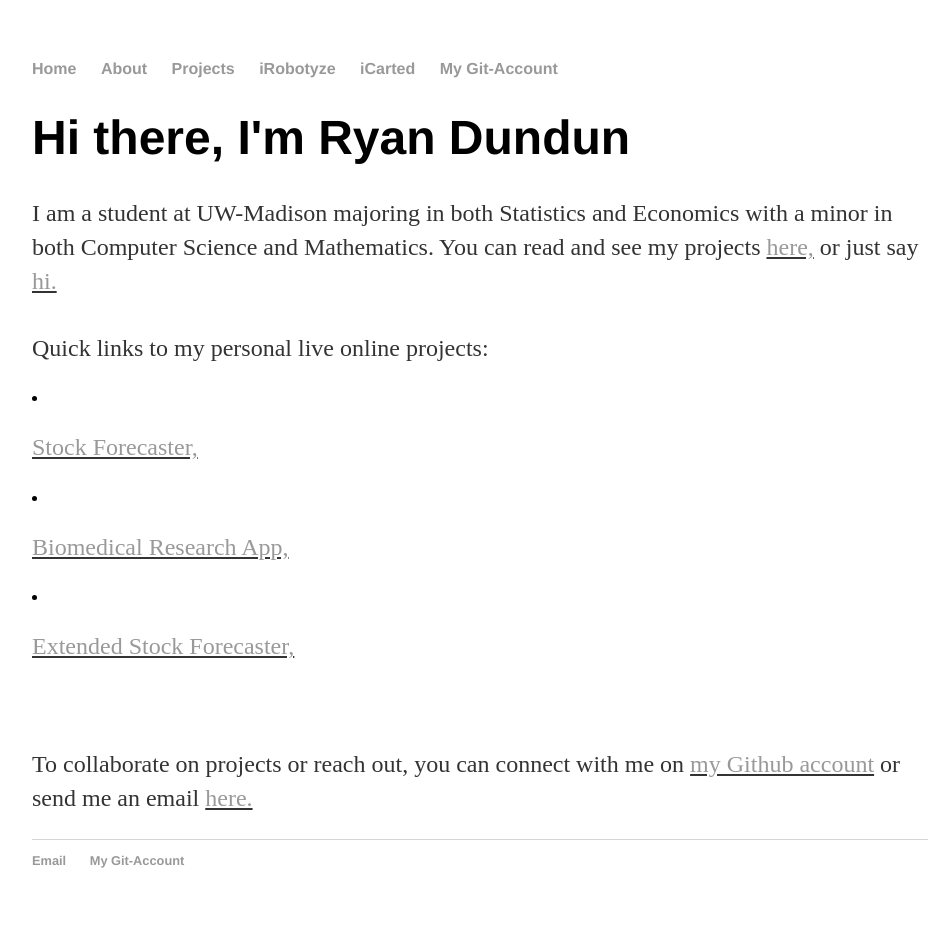
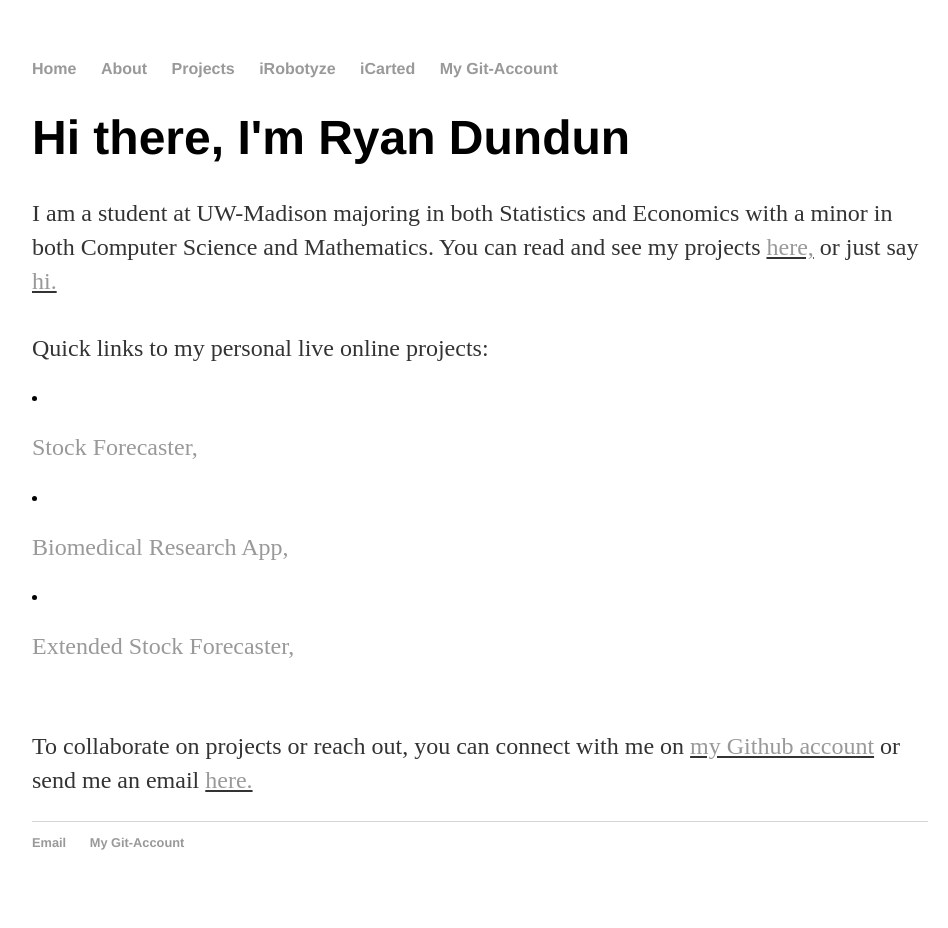
Before and after one commit to ryandundun/backup-Website, a Jekyll site: the page built from index.html, in a window 1280 px wide. Shown: the whole page, without its empty margins (160-1108 px from the left). Built offline with Jekyll 4.4.1, drawn with Linux system fonts in a browser that asks for light colours.

```diff
--- a/index.html
+++ b/index.html
@@ -11,10 +11,9 @@ title: Ryan Onome Dundun | Programmer
 		<br>
 		Quick links to my personal live online projects:
 		<br>
-		<li><p><u><a href="https://dundun.shinyapps.io/stockForecast/">Stock Forecaster,</a></u></p></li>
-		<li><p><u><a href="https://dundun.shinyapps.io/shinyswallow/">Biomedical Research App,</a></u></p></li>
-		<li><p><u><a href="https://www.epsiloncoding.com">Extended Stock Forecaster,</a></u></p></li>
-		<br>
+		<li><p><a href="https://dundun.shinyapps.io/stockForecast/">Stock Forecaster,</a></p></li>
+		<li><p><a href="https://dundun.shinyapps.io/shinyswallow/">Biomedical Research App,</a></p></li>
+		<li><p><a href="https://www.epsiloncoding.com">Extended Stock Forecaster,</a></p></li>
 		<br>
 		<p>To collaborate on projects or reach out, you can connect with me on <u><a href="https://github.com/ryandundun">my Github account</a></u> or
 			send me an email <u><a href="mailto:dundun@wisc.edu">here.</a></u></p>
```
